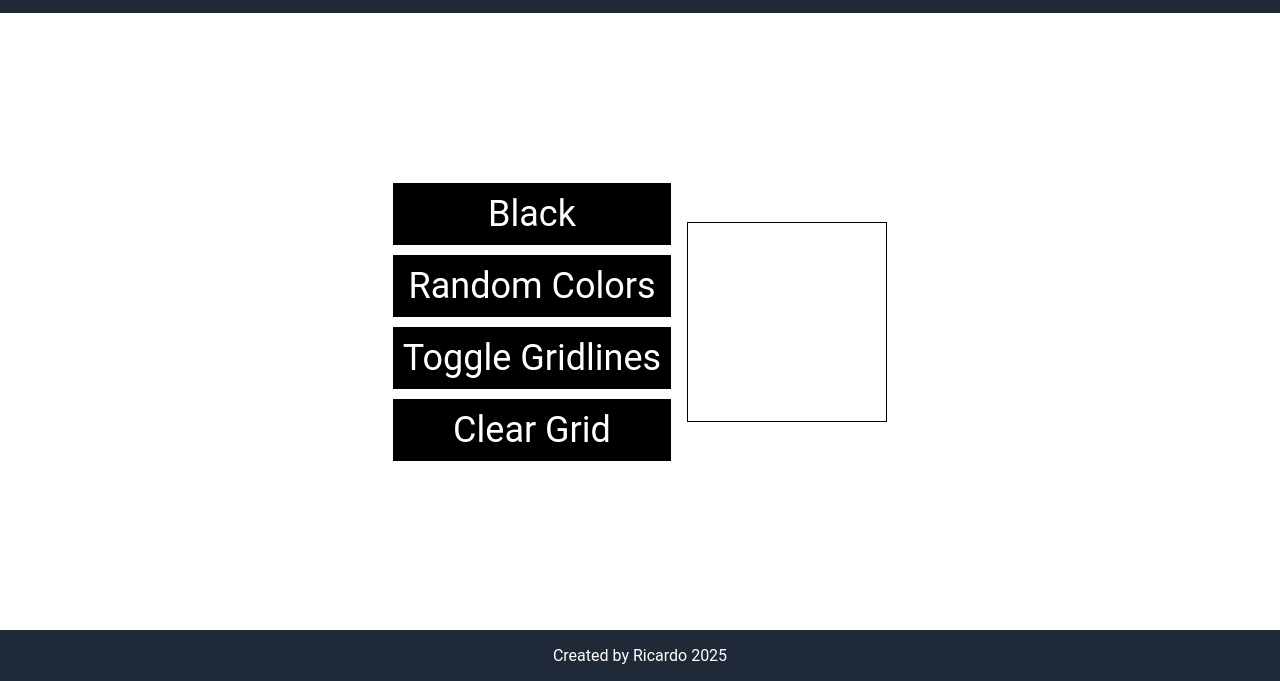
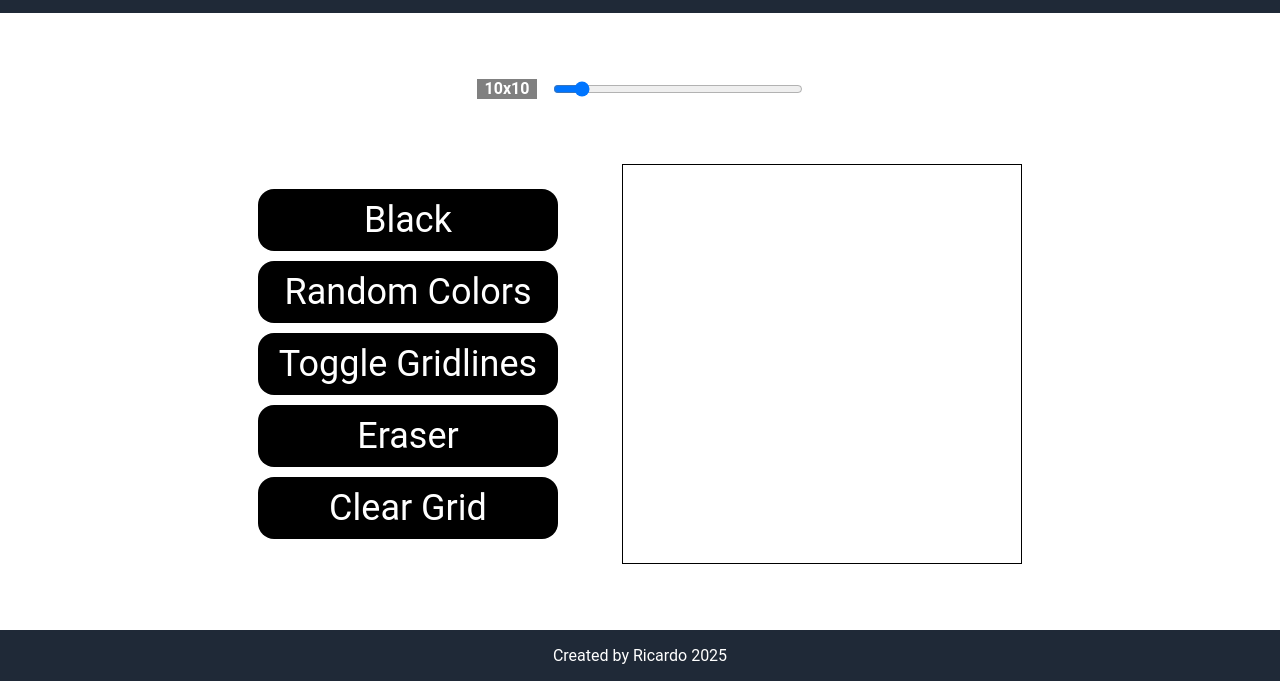
Before and after one commit to RicardoPriv/etch_a_sketch, a plain HTML site: page index.html in a window 1280 px wide. Both pictures are taken after a click on the button "Toggle Gridlines". Shown: the part 119-800 px from the top of the page. Drawn offline with Linux system fonts and the light colour scheme.

Commit message:
Added: - gridDelete - Scale to change grid dimensions - eraseColor

```diff
--- a/index.html
+++ b/index.html
@@ -13,12 +13,18 @@
     <body>
         <div class="header">Etch-A-Sketch</div>
 
+        <div class="grid-slider">
+            <div id="slider-value">10x10</div>
+            <input type="range" min="1" max="99" value="10" id="slider">
+        </div>
+
         <div class="sketch">
             <div class="options">
                 <ul>
                     <button id="black-button">Black</button>
                     <button id="random-colors">Random Colors</button>
                     <button id="gridlines">Toggle Gridlines</button>
+                    <button id="eraser">Eraser</button>
                     <button id="clear-grid">Clear Grid</button>
                 </ul>
             </div>
--- a/script.js
+++ b/script.js
@@ -1,6 +1,15 @@
-let gridlines = 1;
+let gridlines = true;
 let randomColors = false;
 let RGB = "rgb(0, 0, 0)";
+
+function gridDelete(grid) {
+    while (grid.firstChild) {
+        grid.removeChild(grid.firstChild);
+    }
+
+    grid.style.gridTemplateColumns = "";
+    grid.style.gridTemplateRows = "";
+}
 
 function gridDivide(grid, dimensionsOfGrid) {
     if (dimensionsOfGrid > 100) {
@@ -21,6 +30,17 @@ function gridDivide(grid, dimensionsOfGrid) {
 
             //console.log(gridChild.id);
             grid.appendChild(gridChild);
+    }
+
+    if (!gridlines) {
+        removeInnerBorders(grid);
+    }
+
+    for (let i = 0; i < grid.children.length; i++) {
+        grid.children[i].addEventListener("mouseover", function(e) {
+            if (randomColors) {RGB = randomRGB();}
+            e.target.style.backgroundColor = RGB;
+        })
     }
 }
 
@@ -70,6 +90,11 @@ function randomRGB() {
     return "rgb(" + red + ", " + blue + ", " + green + ")";
 }
 
+function eraseColor() {
+    randomColors = false;
+    RGB = "rgb(255, 255, 255)";
+}
+
 window.onload = function main() {
     console.log("hello world");
 
@@ -78,12 +103,12 @@ window.onload = function main() {
 
     grid.id = "sketchpad";
     grid.style.border = "0";
-    grid.style.width = "200px";
-    grid.style.height = "200px";
+    grid.style.width = "400px";
+    grid.style.height = "400px";
 
     sketch.appendChild(grid);
     sketch.style.display = "flex";
-    sketch.style.gap = "16px";
+    sketch.style.gap = "64px";
     sketch.style.justifyContent = "center";
     sketch.style.alignItems = "center";
 
@@ -93,7 +118,17 @@ window.onload = function main() {
     document.body.style.alignItems = "center";
     document.body.style.height = "100vh";
 
+    let slider = document.querySelector("#slider");
+    let sliderValue = document.querySelector("#slider-value");
+
     gridDivide(grid, 10);
+
+    slider.addEventListener("input", function () {
+        let value = slider.value;
+        sliderValue.innerText = `${value}x${value}`;
+        gridDelete(grid);
+        gridDivide(grid, value);
+    })
 
     document.querySelector("#random-colors").addEventListener("click", function() {
         randomColors = true;
@@ -112,14 +147,18 @@ window.onload = function main() {
     }
 
     document.querySelector("#gridlines").addEventListener("click", function() {
-        if (gridlines == 1) {
+        if (gridlines) {
             removeInnerBorders(grid);
-            gridlines = 0;
+            gridlines = false;
         }
         else {
             addInnerBorders(grid);
-            gridlines = 1;
+            gridlines = true;
         }
+    })
+
+    document.querySelector("#eraser").addEventListener("click", function() {
+        eraseColor();
     })
 
     document.querySelector("#clear-grid").addEventListener("click", function() {
--- a/style.css
+++ b/style.css
@@ -7,11 +7,12 @@
     margin: 0;
 }
 
-.sketch .options ul {
+.sketch .options, ul {
     display: flex;
     flex-direction: column;
+    justify-content: center;
+    align-items: center;
     gap: 10px;
-
 }
 
 button {
@@ -19,6 +20,8 @@ button {
     color: white;
     background-color: black;
     padding: 10px;
+    width: 300px;
+    border-radius: 16px;
 }
 
 .header, .footer .copyright {
@@ -41,3 +44,22 @@ button {
     margin: 16px;
     box-shadow: 0 0 0 16px #1F2937;
 }
+
+.grid-slider {
+    display: flex;
+    gap: 16px;
+}
+
+#slider {
+    height: 20px;
+    width: 250px;
+    border-radius: 5px;
+}
+
+#slider-value {
+    font-weight: 600;
+    background-color: grey;
+    color: white;
+    width: 60px;
+    text-align: center;
+}
```
